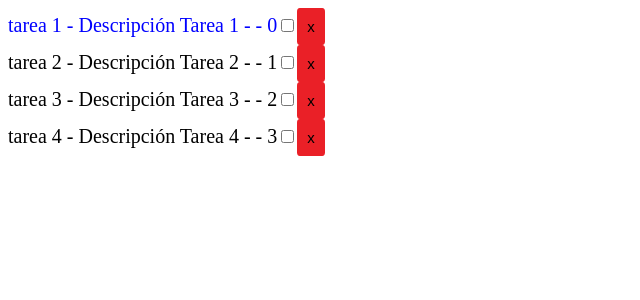
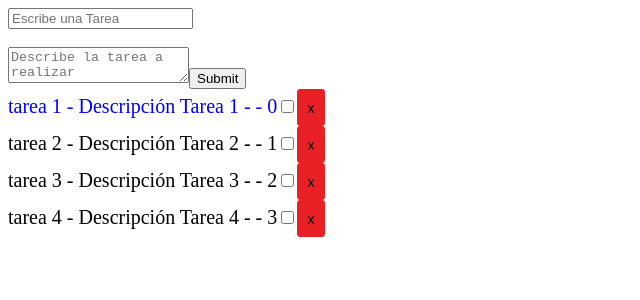
Before and after one commit to cristianortiz/firstReactApp, a React (Create React App) app: page / in a window 1280 px wide. Shown: the top 300 px of the page, without its empty margins (0-640 px from the left). Built offline with nearby package versions, Linux system fonts and the light colour scheme.

Commit message:
veriicando los tipos de datos de los props que se pasan entre componentes con propTypes, agregando un formulario sencillo usando los estados del form y de sus inputs para modificar dinamicamente los estados del componente form

```diff
--- a/src/App.js
+++ b/src/App.js
@@ -2,6 +2,7 @@ import React, { Component } from "react";
 import "./App.css";
 import tasks_data from "./samples/task.json"; //datos de la tareas en json
 import Tasks from "./components/Tasks"; //componente Tasks
+import TaskForm from "./components/TaskForm"; //componenete TaskForm
 
 class App extends Component {
   state = {
@@ -11,6 +12,7 @@ class App extends Component {
     //llamo al comp. TASKS que listara todas las tareas disponibles, le paso los datos de tasks
     return (
       <div>
+        <TaskForm />
         <Tasks tasks={this.state.tasks} />
       </div>
     );
--- /dev/null
+++ b/src/components/TaskForm.js
@@ -0,0 +1,47 @@
+/*componente que crea un formulario para ingresar nuevas tareas*/
+import React, { Component } from "react";
+
+export default class TaskForm extends Component {
+  //estados controlar dinamicamente el contenido de los inputs del formulario
+  state = {
+    title: "",
+    description: "",
+  };
+
+  //metodo en notacion flecha para procesar el evento submit del formulario
+  onSubmit = (event) => {
+    console.log(this.state); //verifico el estado del los input del formulario al presionar 'Enviar'
+    event.preventDefault(); //evito que se recargue la pagina al presionar 'Enviar'
+  };
+  //escucha el evento onChange de cualquier input del formulario
+  onChange = (event) => {
+    /*imprimo en consola la ejecucion del evento onChange
+    //console.log(event.target.value); */
+    /* como ambos inputs usan onChange  cada input se identifica con 'name' asi no interfieren en sus estados */
+    this.setState({
+      [event.target.name]: event.target.value,
+    });
+  };
+  render() {
+    return (
+      <form onSubmit={this.onSubmit}>
+        <input
+          name="title"
+          onChange={this.onChange}
+          value={this.state.title}
+          type="text"
+          placeholder="Escribe una Tarea"
+        />
+        <br />
+        <br />
+        <textarea
+          name="description"
+          onChange={this.onChange}
+          value={this.state.description}
+          placeholder="Describe la tarea a realizar"
+        ></textarea>
+        <input type="submit" />
+      </form>
+    );
+  }
+}
```
Also changed, not shown: src/components/Task.js (+9 -2 lines).
